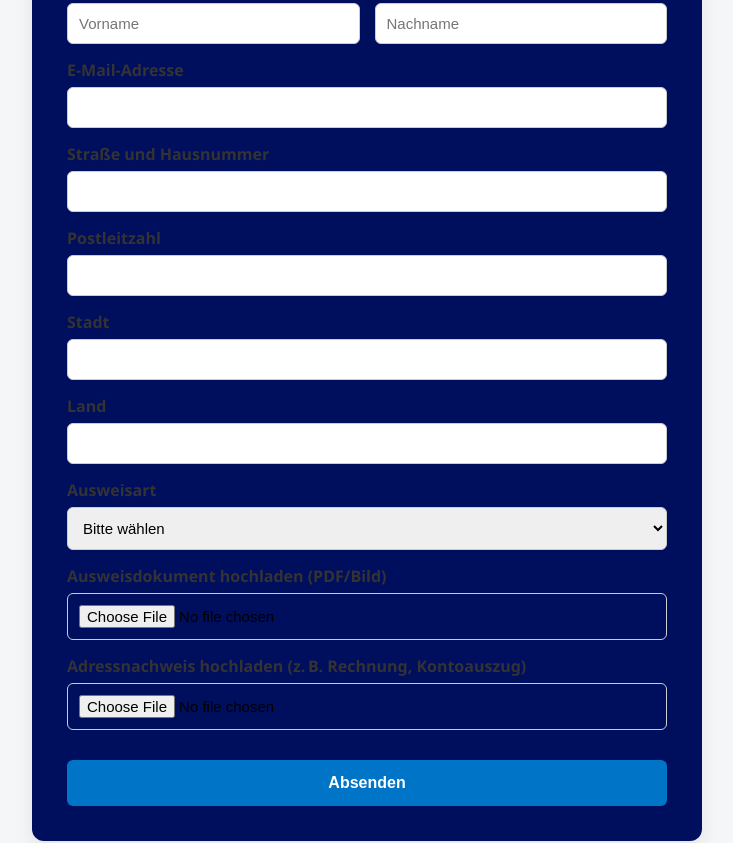
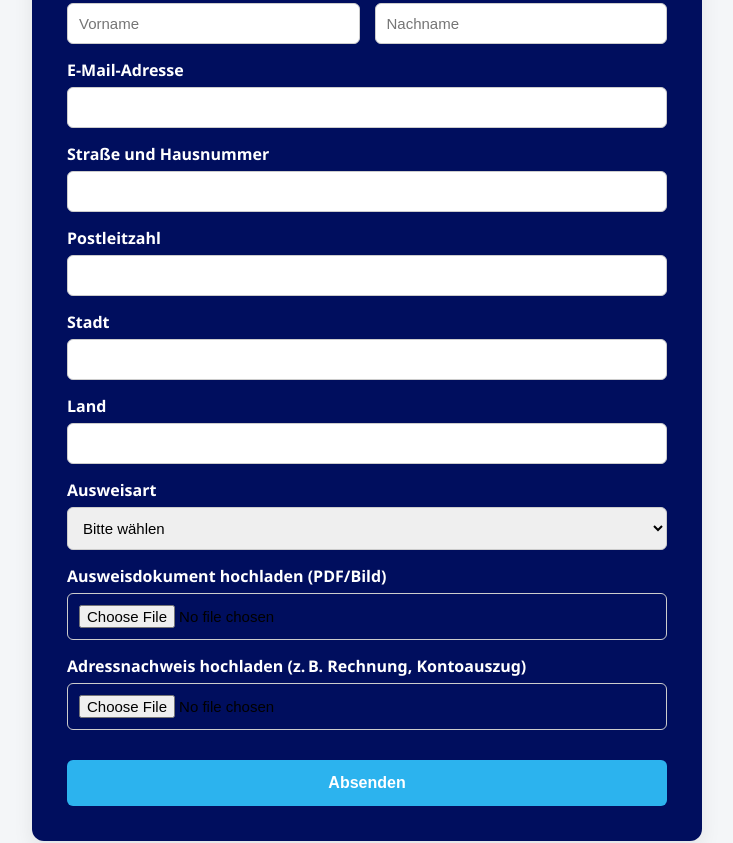
Before and after one commit to banksysteme/kyc, a plain HTML site: page index.html in a window 1280 px wide. Shown: the part 295-1138 px from the top of the page, without its empty margins (273-1006 px from the left). Drawn offline with Linux system fonts and the light colour scheme.

Commit message:
Update index.html

```diff
--- a/index.html
+++ b/index.html
@@ -39,7 +39,7 @@
       margin-top: 15px;
       margin-bottom: 6px;
       font-weight: 600;
-      color: #333;
+      color: #fff;
     }
 
     input, select, textarea {
@@ -65,7 +65,7 @@
       margin-top: 30px;
       width: 100%;
       padding: 14px;
-      background-color: #0074c6;
+      background-color: #2cb3ee;
       color: white;
       font-size: 16px;
       font-weight: bold;
```
